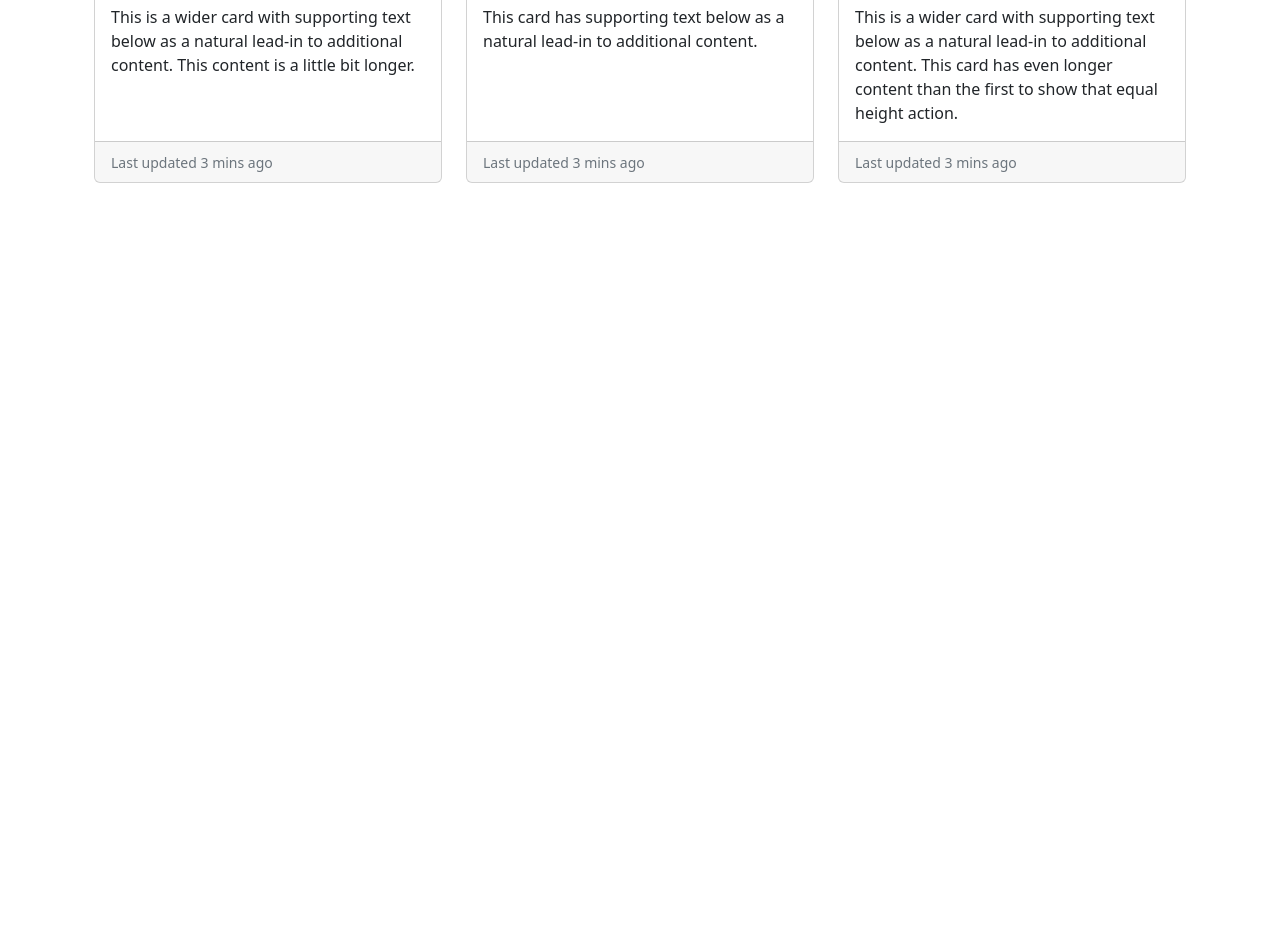
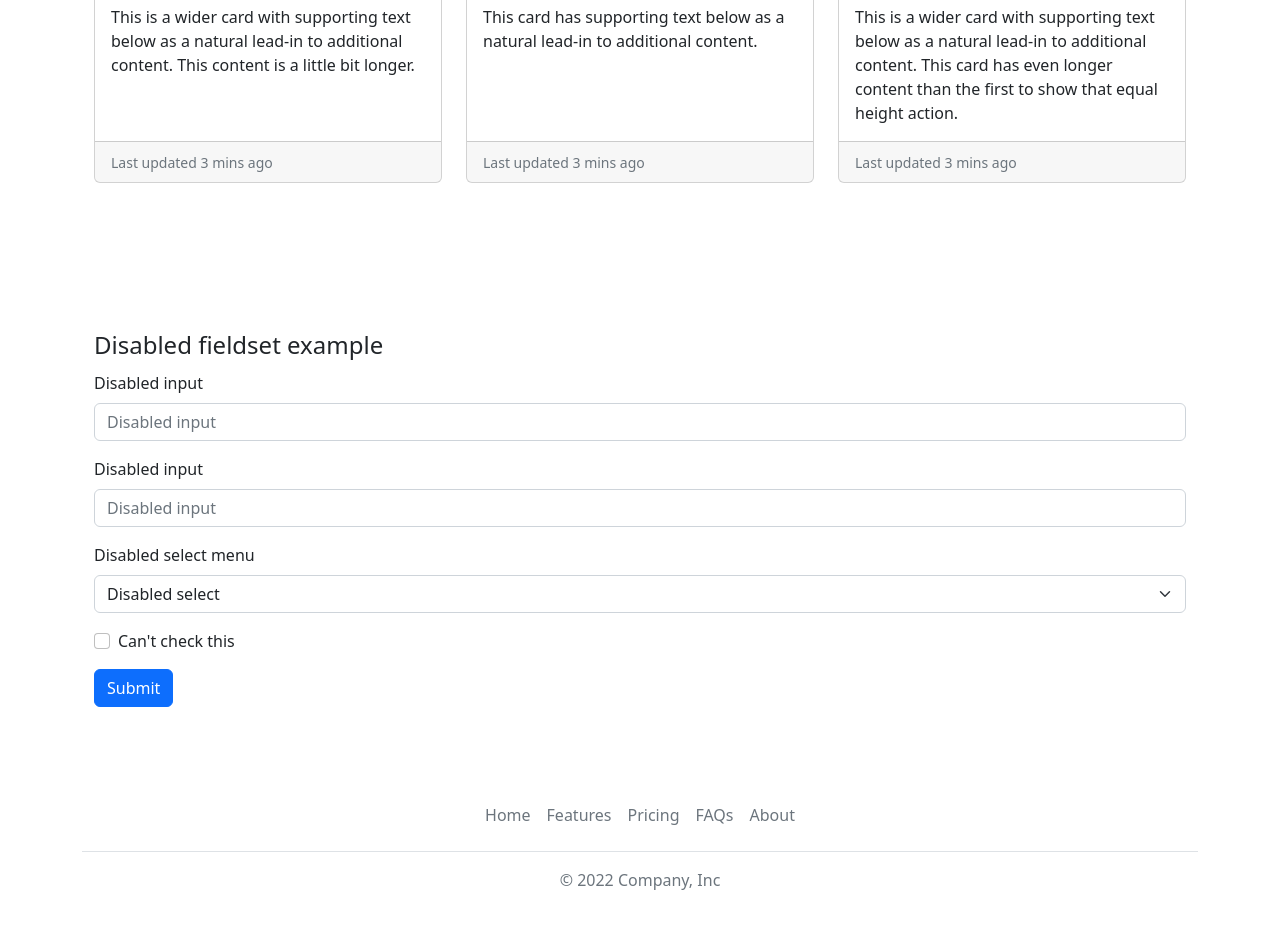
Before and after one commit to ingrid4424/Ejercicio-semana6, a plain HTML site: page index.html in a window 1280 px wide. Shown: the part 2110-3039 px from the top of the page. Before the commit the page ends 2389 px from the top, so only its background shows below. Drawn offline with nearby package versions, Linux system fonts and the light colour scheme.

Commit message:
footer and questionary

```diff
--- a/index.html
+++ b/index.html
@@ -249,7 +249,50 @@
       </div>
 </div>
 
+<!-- Form-->
+<form class="container px-4 py-5">
+  <fieldset >
+    <legend>Disabled fieldset example</legend>
+    <div class="mb-3">
+      <label for="" class="form-label">Disabled input</label>
+      <input type="text" id="" class="form-control" placeholder="Disabled input">
+    </div>
+    <div class="mb-3">
+      <label for="" class="form-label">Disabled input</label>
+      <input type="text" id="" class="form-control" placeholder="Disabled input">
+    </div>
+    <div class="mb-3">
+      <label for="" class="form-label">Disabled select menu</label>
+      <select id="" class="form-select">
+        <option>Disabled select</option>
+        <option>Disabled select</option>
+        <option>Disabled select</option>
+      </select>
+    </div>
+    <div class="mb-3">
+      <div class="form-check">
+        <input class="form-check-input" type="checkbox" id="disabledFieldsetCheck" >
+        <label class="form-check-label" for="disabledFieldsetCheck">
+          Can't check this
+        </label>
+      </div>
+    </div>
+    <button type="submit" class="btn btn-primary">Submit</button>
+  </fieldset>
+  </form>
 
+  <!--Footer-->
+  <div class="container">
+      <footer class="py-3 my-4">
+          <ul class="nav justify-content-center border-bottom pb-3 mb-3">
+              <li class="nav-item"><a href="#" class="nav-link px-2 text-muted">Home</a></li>
+              <li class="nav-item"><a href="#" class="nav-link px-2 text-muted">Features</a></li>
+              <li class="nav-item"><a href="#" class="nav-link px-2 text-muted">Pricing</a></li>
+              <li class="nav-item"><a href="#" class="nav-link px-2 text-muted">FAQs</a></li>
+              <li class="nav-item"><a href="#" class="nav-link px-2 text-muted">About</a></li>
+          </ul>
+          <p class="text-center text-muted">&copy; 2022 Company, Inc</p>
+      </footer>
 </div>
 
 
```
